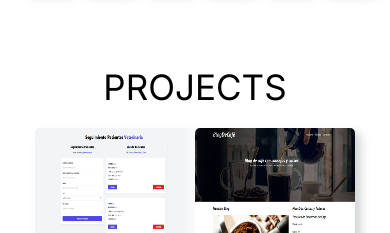
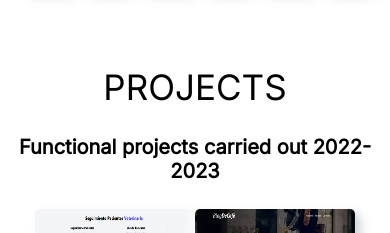
Before and after one commit to yairmc/webPortfolio2.0, a React (Vite) app: page / in a window 390 px wide. Shown: the part 1640-1873 px from the top of the page. Built offline with nearby package versions, Linux system fonts and the light colour scheme; the HTML template or start-up script is replaced by a standard one.

Commit message:
fixed responsive design in projects page

```diff
--- a/src/pages/Projects.jsx
+++ b/src/pages/Projects.jsx
@@ -15,6 +15,9 @@ const Projects = () => {
         <div className={styles.header}>
           <p className={styles.text}>projects</p>
         </div>
+        <h2 className={styles.descriptionPage}>
+          Functional projects carried out 2022-2023
+        </h2>
         <div className={styles.projectsContainer}>
           <a
             href="https://appveterinaria-prueba-y.netlify.app"
--- a/src/styles/projects.module.css
+++ b/src/styles/projects.module.css
@@ -21,6 +21,11 @@
 
 }
 
+.descriptionPage {
+    width: 100%;
+    color: var(--primary);
+    text-align: center;
+}
 
 .projectsContainer {
     display: flex;
@@ -105,9 +110,16 @@
         border-bottom: 2px var(--primary) solid;
     }
 
+    .descriptionPage {
+        font-size: 15px;
+    }
+
+
 
     .projectsContainer {
         grid-template-columns: repeat(2, 1fr);
+        gap: 1rem;
+        margin-top: 1rem;
     }
 
     .projectCard {
@@ -171,6 +183,11 @@
         width: 15rem;
         border-bottom: 4px var(--primary) solid;
     }
+
+    .descriptionPage {
+        font-size: 20px;
+    }
+
 
     .projectCard {
         margin: 10px 0;
```
